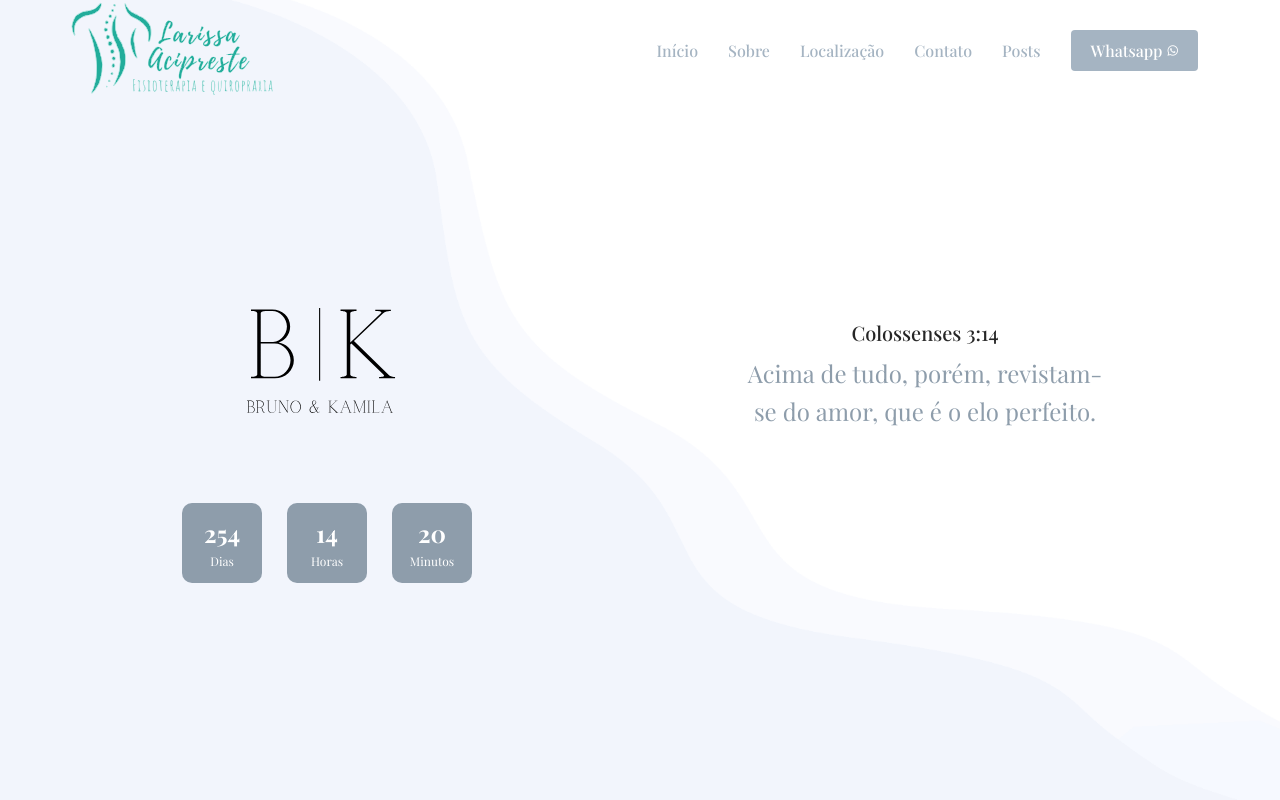
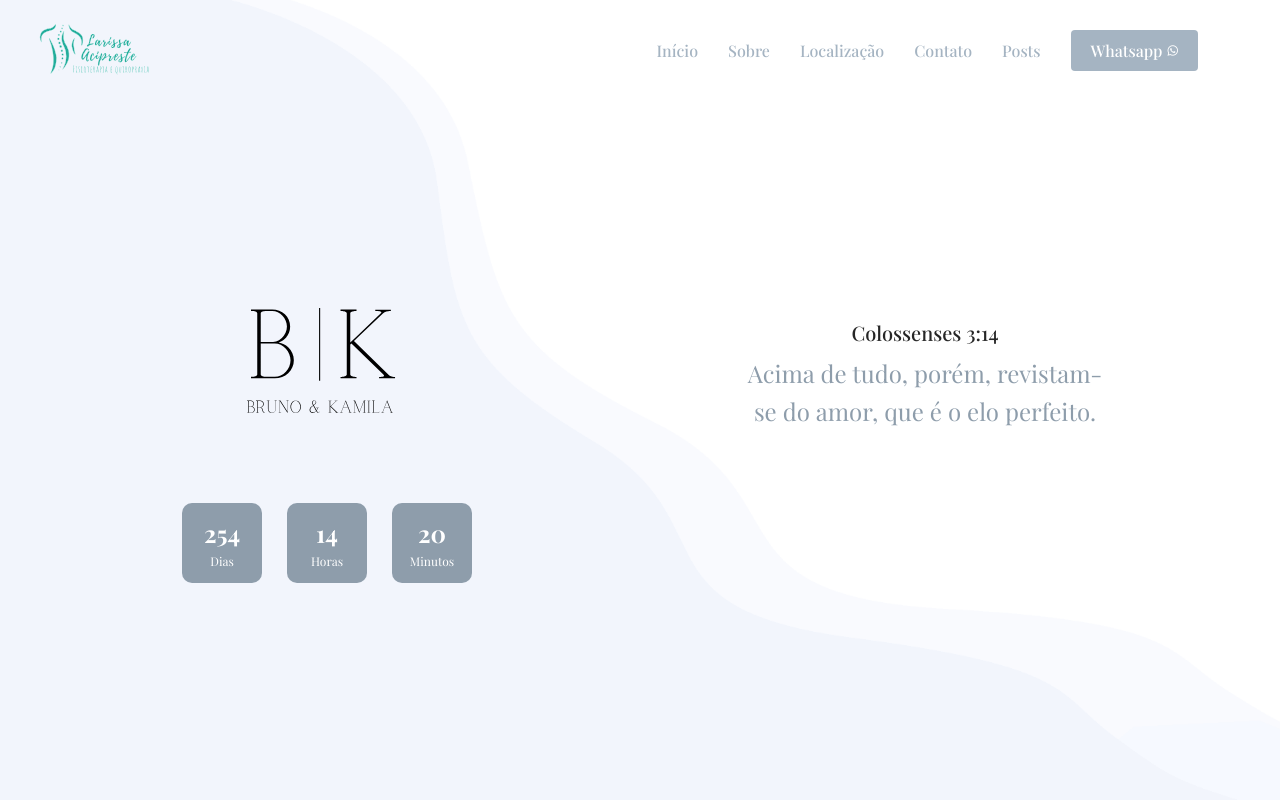
Before and after one commit to amorimcode/brunoekamila, a React (Create React App) app: page / in a window 1280 px wide. Shown: the top 800 px of the page. Built offline with nearby package versions, Linux system fonts and the light colour scheme; a web font is replaced by a local one.

Commit message:
Add Tailwind CSS configuration and dependencies

```diff
--- a/package.json
+++ b/package.json
@@ -55,6 +55,7 @@
   },
   "devDependencies": {
     "@types/aos": "^3.0.4",
-    "@types/react-image-gallery": "^1.0.5"
+    "@types/react-image-gallery": "^1.0.5",
+    "tailwindcss": "^3.4.1"
   }
 }
--- a/src/styles/global.scss
+++ b/src/styles/global.scss
@@ -1,3 +1,7 @@
+@tailwind base;
+@tailwind components;
+@tailwind utilities;
+
 // $base-color: #86895d;
 $base-color: #a5b4c2;
 // $base-color: #54895d;
--- /dev/null
+++ b/tailwind.config.js
@@ -0,0 +1,8 @@
+/** @type {import('tailwindcss').Config} */
+module.exports = {
+  content: ["./src/**/*.{html,js}"],
+  theme: {
+    extend: {},
+  },
+  plugins: [],
+}
```
Also changed, not shown: 1 other file (tests, documents, lock files or other folders).
